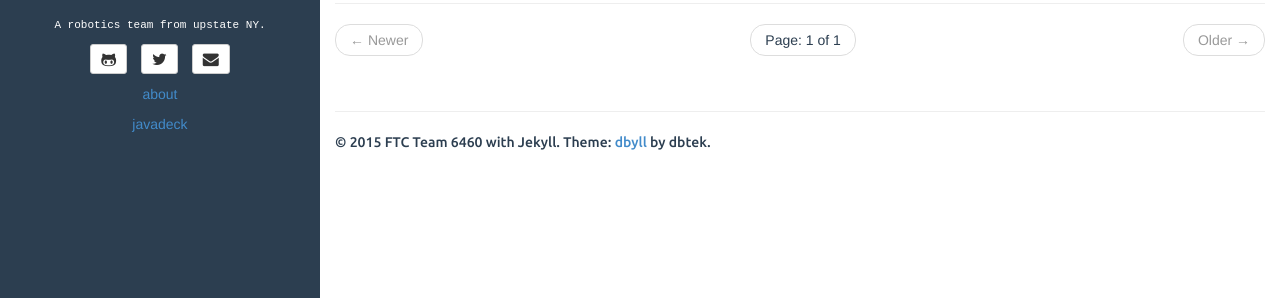
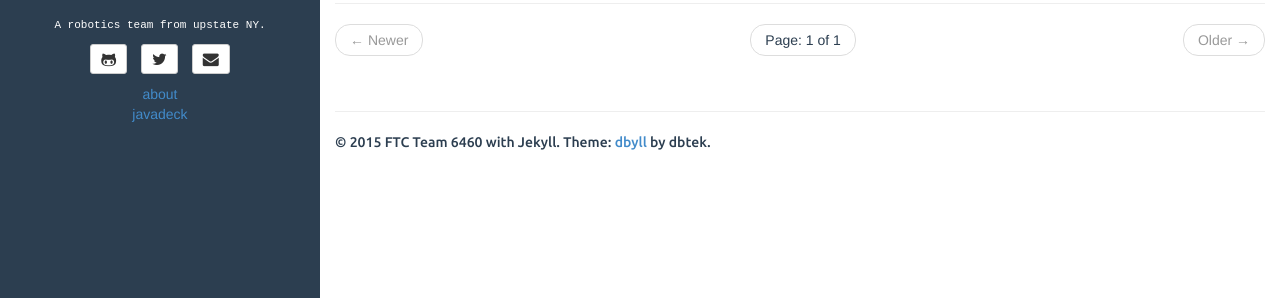
Before and after one commit to niskyRobotics/niskyRobotics.github.io, a Jekyll site: the page built from index.html, in a window 1280 px wide. Shown: the part 280-578 px from the top of the page. Built offline with Jekyll 4.4.1, drawn with Linux system fonts in a browser that asks for light colours; the list of posts is cut into pages by our own code.

Commit message:
Update sidebar.html

```diff
--- a/_includes/sidebar.html
+++ b/_includes/sidebar.html
@@ -59,7 +59,9 @@
 			</a>
 		</li>
 	</ul>
-	<p><a href="about.html">about</a></p>
-	<p><a href="javadeck">javadeck</a></p>
+
+	<div class="text-center"><a href="about.html">about</a></div>
+	<div class="text-center"><a href="javadeck/">javadeck</a></div>
+
 </div>
 <!-- sidebar.html end -->
```
